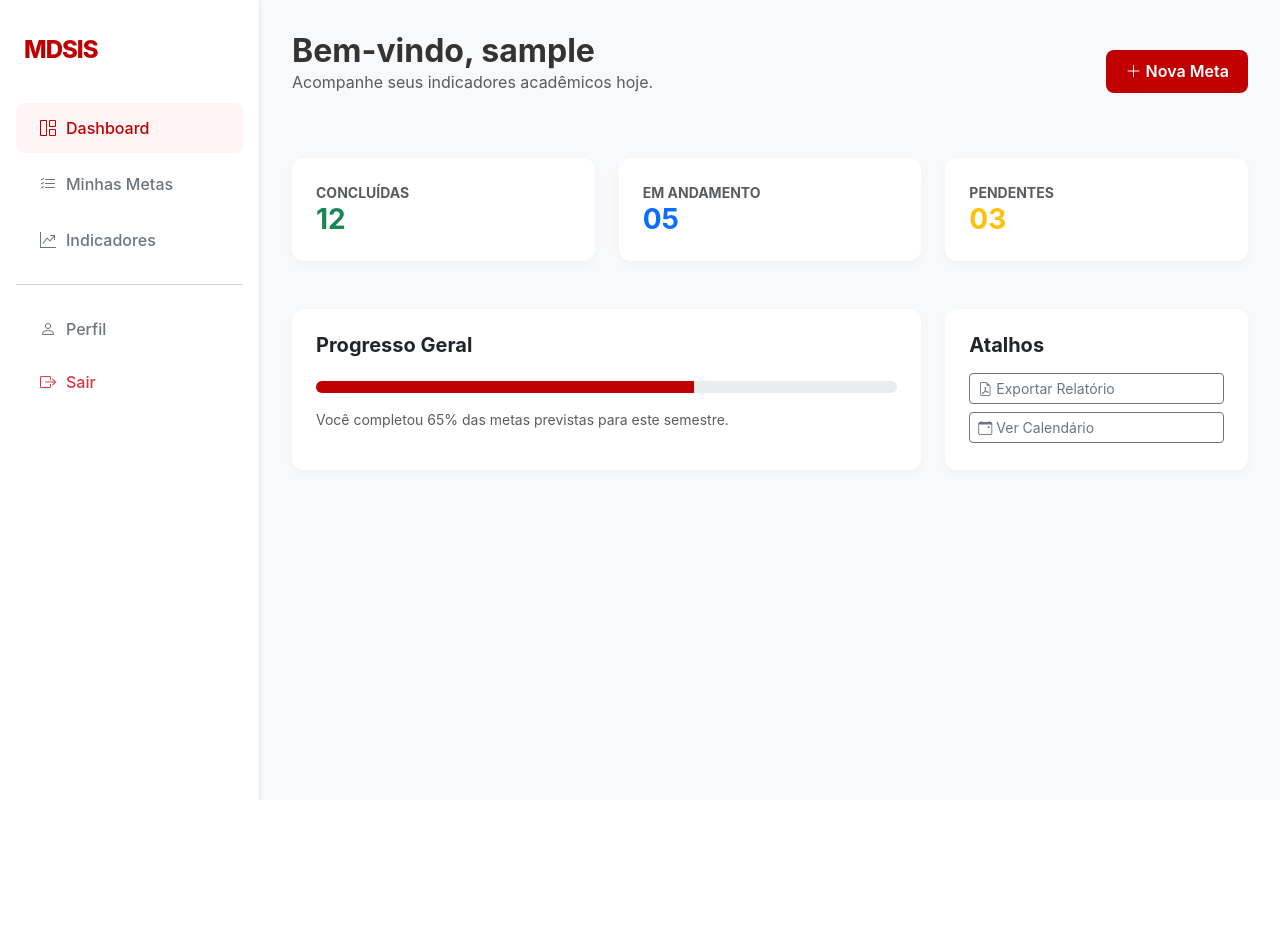
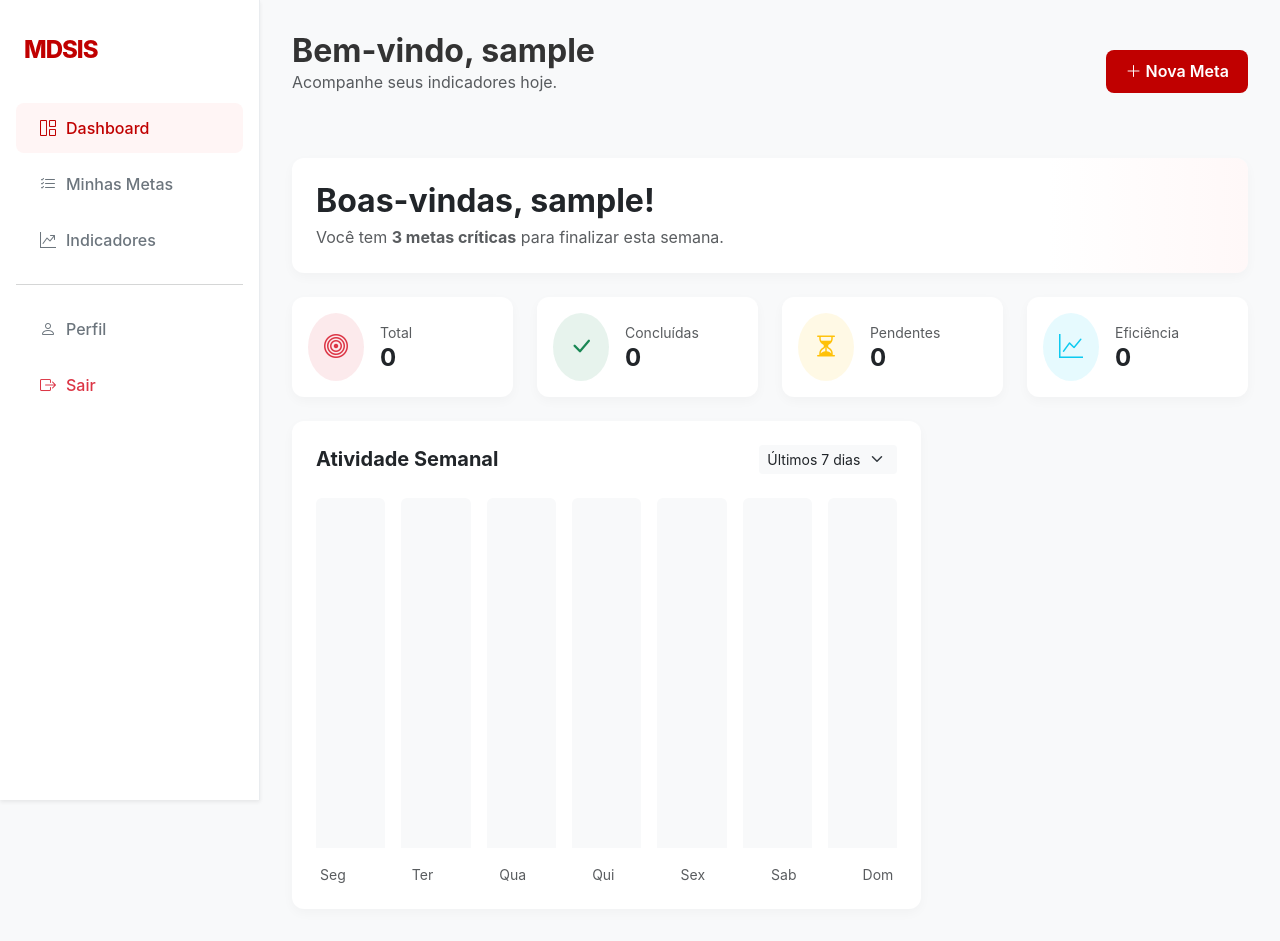
Before and after one commit to masteguim/mdsis, a Django app: page /dashboard/ in a window 1280 px wide. Before the commit the page ends 800 px from the top, so only its background shows below. Run offline with Django 5.2, Linux system fonts and the light colour scheme; the visitor is signed in with stand-in values (Sample User, id 1); data that the repository does not hold is empty.

Commit message:
dashboard

```diff
--- a/goals/views.py
+++ b/goals/views.py
@@ -1,3 +1,27 @@
 from django.shortcuts import render
+from django.contrib.auth.decorators import login_required
+from .models import Goal
 
+@login_required
+def dashboard_view(request):
+    metas = Goal.objects.filter(user=request.user)
+
+    total = metas.count()
+    concluidas = metas.filter(status='concluida').count()
+    pendentes = metas.filter(status='pendente').count()
+    andamento = metas.filter(status='andamento').count()
+
+    eficiencia = 0
+    if total > 0:
+        eficiencia = round((concluidas / total) * 100)
+
+    context = {
+        'total': total,
+        'concluidas': concluidas,
+        'pendentes': pendentes,
+        'andamento': andamento,
+        'eficiencia': eficiencia,
+    }
+
+    return render(request, 'dashboard/home.html', context)
 # Create your views here.
--- a/mdsis/settings.py
+++ b/mdsis/settings.py
@@ -37,6 +37,8 @@
     'django.contrib.sessions',
     'django.contrib.messages',
     'django.contrib.staticfiles',
+    'users',
+    'goals',
 ]
 
 MIDDLEWARE = [
--- a/mdsis/urls.py
+++ b/mdsis/urls.py
@@ -2,8 +2,10 @@
 from django.urls import path, include
 from django.shortcuts import redirect
 from django.views.generic import TemplateView
+from goals.views import dashboard_view
 
 urlpatterns = [
+    path('dashboard/', dashboard_view, name='home'),
     path('admin/', admin.site.urls),
 
     path('', lambda request: redirect('login')),
@@ -13,6 +15,16 @@
         TemplateView.as_view(template_name='dashboard/home.html'),
         name='home'
     ),
+    path('metas/', TemplateView.as_view(template_name='goals/metas_list.html'), name='metas_list'),
+
+    path('indicadores/', TemplateView.as_view(template_name='dashboard/indicadores.html'), name='indicadores'),
+
+    path('perfil/', TemplateView.as_view(template_name='users/perfil.html'), name='perfil'),
+
+    path(
+    'metas/nova/',
+    TemplateView.as_view(template_name='goals/meta_form.html'),
+    name='meta_create'),
 
     path('accounts/', include('django.contrib.auth.urls')),
     path('users/', include('users.urls')),
--- a/templates/base/base.html
+++ b/templates/base/base.html
@@ -94,13 +94,38 @@
 
    <nav class="sidebar shadow-sm" id="sidebar">
     <div class="sidebar-brand text-uppercase">MDSIS</div>
+
     <div class="nav flex-column">
-            <a href="#" class="nav-link active"><i class="bi bi-grid-1x2"></i> Dashboard</a>
-            <a href="#" class="nav-link"><i class="bi bi-list-check"></i> Minhas Metas</a>
-            <a href="#" class="nav-link"><i class="bi bi-graph-up-arrow"></i> Indicadores</a>
+
+        <a href="{% url 'home' %}" class="nav-link active">
+            <i class="bi bi-grid-1x2"></i> Dashboard
+        </a>
+
+        <a href="{% url 'metas_list' %}" class="nav-link">
+            <i class="bi bi-list-check"></i> Minhas Metas
+        </a>
+
+        <a href="{% url 'indicadores' %}" class="nav-link">
+            <i class="bi bi-graph-up-arrow"></i> Indicadores
+        </a>
+
         <hr class="mx-3 text-muted">
-            <a href="#" class="nav-link"><i class="bi bi-person"></i> Perfil</a>
-            <a href="#" class="nav-link text-danger mt-auto"><i class="bi bi-box-arrow-right"></i> Sair</a>
+
+        <a href="{% url 'perfil' %}" class="nav-link">
+            <i class="bi bi-person"></i> Perfil
+        </a>
+
+        <form method="post" action="{% url 'logout' %}">
+            {% csrf_token %}
+
+            <button
+                type="submit"
+                class="nav-link text-danger border-0 bg-transparent w-100 text-start"
+            >
+                <i class="bi bi-box-arrow-right"></i> Sair
+            </button>
+        </form>
+
     </div>
 </nav>
 
@@ -108,9 +133,9 @@
         <header class="d-flex justify-content-between align-items-center mb-5">
             <div>
                 <h2 class="fw-bold mb-0">Bem-vindo, {{ user.username }}</h2>
-                <p class="text-muted">Acompanhe seus indicadores acadêmicos hoje.</p>
+                <p class="text-muted">Acompanhe seus indicadores hoje.</p>
             </div>
-            <a href="#" class="btn btn-mack"><i class="bi bi-plus-lg"></i> Nova Meta</a>
+            <a href="{% url 'meta_create' %}" class="btn btn-mack"><i class="bi bi-plus-lg"></i> Nova Meta</a>
         </header>
 
         {% block content %}{% endblock %}
--- a/templates/dashboard/home.html
+++ b/templates/dashboard/home.html
@@ -1,47 +1,167 @@
 {% extends 'base/base.html' %}
-
 {% block title %}Dashboard{% endblock %}
 
 {% block content %}
-<div class="row g-4 mb-5">
-    <div class="col-md-4">
-        <div class="card p-4">
-            <small class="text-muted text-uppercase fw-bold">Concluídas</small>
-            <h3 class="fw-bold text-success mb-0">12</h3>
+
+<div class="row g-4 mb-4 fade-in">
+
+    <!-- Boas-vindas -->
+    <div class="col-12">
+        <div class="card bg-white border-0 p-4 overflow-hidden position-relative">
+
+            <div class="position-relative z-1">
+                <h2 class="fw-bold mb-1">
+                    Boas-vindas, {{ user.username }}!
+                </h2>
+
+                <p class="text-muted mb-0">
+                    Você tem <strong>3 metas críticas</strong> para finalizar esta semana.
+                </p>
+            </div>
+
+            <div
+                class="position-absolute end-0 top-0 h-100 d-none d-md-block"
+                style="width: 200px; background: linear-gradient(90deg, transparent, #fff1f1); opacity: 0.5;"
+            ></div>
+
         </div>
     </div>
-    <div class="col-md-4">
-        <div class="card p-4">
-            <small class="text-muted text-uppercase fw-bold">Em Andamento</small>
-            <h3 class="fw-bold text-primary mb-0">05</h3>
+
+    <!-- Cards -->
+    <div class="col-md-3">
+        <div class="card border-0 p-3 h-100">
+            <div class="d-flex align-items-center gap-3">
+
+                <div class="rounded-circle bg-danger bg-opacity-10 p-3 text-danger">
+                    <i class="bi bi-bullseye fs-4"></i>
                 </div>
+
+                <div>
+                    <span class="text-muted small">Total</span>
+                    <h4 class="fw-bold mb-0">{{ total }}</h4>
                 </div>
-    <div class="col-md-4">
-        <div class="card p-4">
-            <small class="text-muted text-uppercase fw-bold">Pendentes</small>
-            <h3 class="fw-bold text-warning mb-0">03</h3>
+
             </div>
         </div>
     </div>
 
-<div class="row g-4">
-    <div class="col-lg-8">
-        <div class="card p-4 h-100">
-            <h5 class="fw-bold mb-4">Progresso Geral</h5>
-            <div class="progress mb-3" style="height: 12px; border-radius: 10px;">
-                <div class="progress-bar" style="width: 65%; background-color: var(--mack-red);" role="progressbar"></div>
+    <div class="col-md-3">
+        <div class="card border-0 p-3 h-100">
+            <div class="d-flex align-items-center gap-3">
+
+                <div class="rounded-circle bg-success bg-opacity-10 p-3 text-success">
+                    <i class="bi bi-check-lg fs-4"></i>
                 </div>
-            <p class="small text-muted">Você completou 65% das metas previstas para este semestre.</p>
+
+                <div>
+                    <span class="text-muted small">Concluídas</span>
+                    <h4 class="fw-bold mb-0">{{ total }}</h4>
+                </div>
+
             </div>
         </div>
-    <div class="col-lg-4">
-        <div class="card p-4 h-100">
-            <h5 class="fw-bold mb-3">Atalhos</h5>
-            <div class="d-grid gap-2">
-                <button class="btn btn-outline-secondary btn-sm text-start"><i class="bi bi-file-earmark-pdf"></i> Exportar Relatório</button>
-                <button class="btn btn-outline-secondary btn-sm text-start"><i class="bi bi-calendar-event"></i> Ver Calendário</button>
+    </div>
+
+    <div class="col-md-3">
+        <div class="card border-0 p-3 h-100">
+            <div class="d-flex align-items-center gap-3">
+
+                <div class="rounded-circle bg-warning bg-opacity-10 p-3 text-warning">
+                    <i class="bi bi-hourglass-split fs-4"></i>
+                </div>
+
+                <div>
+                    <span class="text-muted small">Pendentes</span>
+                    <h4 class="fw-bold mb-0">{{ total }}</h4>
+                </div>
+
+            </div>
+        </div>
+    </div>
+
+    <div class="col-md-3">
+        <div class="card border-0 p-3 h-100">
+            <div class="d-flex align-items-center gap-3">
+
+                <div class="rounded-circle bg-info bg-opacity-10 p-3 text-info">
+                    <i class="bi bi-graph-up fs-4"></i>
+                </div>
+
+                <div>
+                    <span class="text-muted small">Eficiência</span>
+                    <h4 class="fw-bold mb-0">{{ total }}</h4>
+                </div>
+
+            </div>
+        </div>
+    </div>
+
+</div>
+
+<div class="row g-4">
+
+    <!-- Gráfico -->
+    <div class="col-lg-8">
+
+        <div class="card border-0 p-4">
+
+            <div class="d-flex justify-content-between align-items-center mb-4">
+
+                <h5 class="fw-bold mb-0">
+                    Atividade Semanal
+                </h5>
+
+                <select class="form-select form-select-sm w-auto border-0 bg-light">
+                    <option>Últimos 7 dias</option>
+                </select>
+
+            </div>
+
+            <!-- Barras -->
+            <div class="d-flex align-items-end justify-content-between gap-3" style="height: 350px;">
+
+                <div class="bg-light rounded-top w-100 position-relative overflow-hidden" style="height: 100%;">
+                    <div class="bg-mack position-absolute bottom-0 w-100 rounded-top" style="height: 70%; opacity: 0.8; min-height: 40px;"></div>
+                </div>
+
+                <div class="bg-light rounded-top w-100 position-relative overflow-hidden" style="height: 100%;">
+                    <div class="bg-mack position-absolute bottom-0 w-100 rounded-top" style="height: 70%; opacity: 0.8; min-height: 40px;"></div>
+                </div>
+
+                <div class="bg-light rounded-top w-100 position-relative overflow-hidden" style="height: 100%;">
+                    <div class="bg-mack position-absolute bottom-0 w-100 rounded-top" style="height: 70%; opacity: 0.8; min-height: 40px;"></div>
+                </div>
+
+                <div class="bg-light rounded-top w-100 position-relative overflow-hidden" style="height: 100%;">
+                    <div class="bg-mack position-absolute bottom-0 w-100 rounded-top" style="height: 70%; opacity: 0.8; min-height: 40px;"></div>
+                </div>
+
+                <div class="bg-light rounded-top w-100 position-relative overflow-hidden" style="height: 100%;">
+                    <div class="bg-mack position-absolute bottom-0 w-100 rounded-top" style="height: 70%; opacity: 0.8; min-height: 40px;"></div>
+                </div>
+
+                <div class="bg-light rounded-top w-100 position-relative overflow-hidden" style="height: 100%;">
+                    <div class="bg-mack position-absolute bottom-0 w-100 rounded-top" style="height: 70%; opacity: 0.8; min-height: 40px;"></div>
+                </div>
+
+                <div class="bg-light rounded-top w-100 position-relative overflow-hidden" style="height: 100%;">
+                    <div class="bg-mack position-absolute bottom-0 w-100 rounded-top" style="height: 70%; opacity: 0.8; min-height: 40px;"></div>
+                </div>
+
+            </div>
+
+            <!-- Dias -->
+            <div class="d-flex justify-content-between mt-3 text-muted small px-1">
+                <span>Seg</span>
+                <span>Ter</span>
+                <span>Qua</span>
+                <span>Qui</span>
+                <span>Sex</span>
+                <span>Sab</span>
+                <span>Dom</span>
             </div>
         </div>
     </div>
 </div>
+
 {% endblock %}
```
Also changed, not shown: goals/migrations/0001_initial.py (added). Lines whose indentation alone changed are shown as unchanged.
